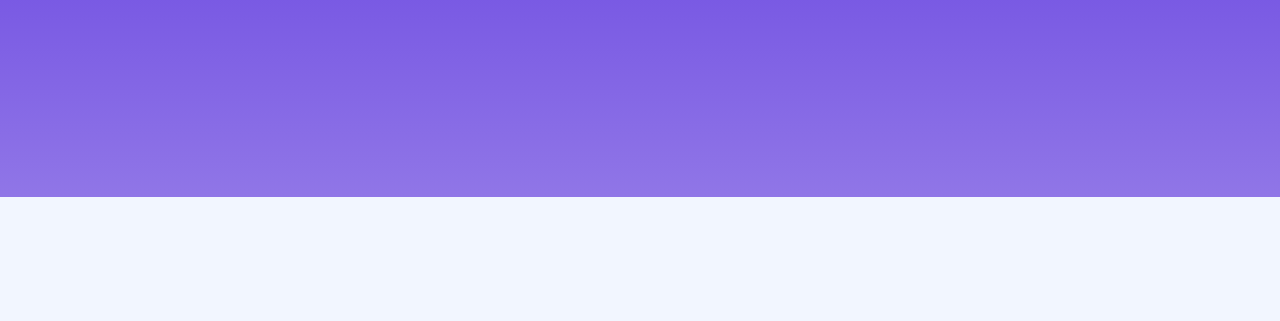
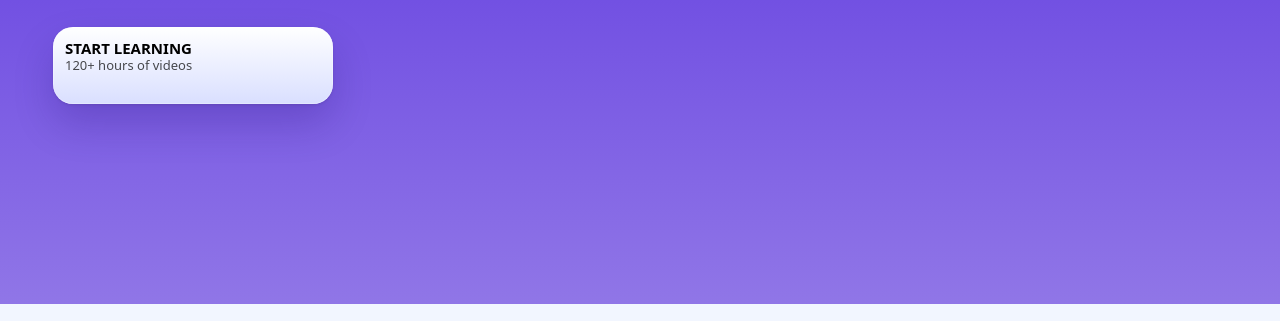
Before and after one commit to Dushani-Ranasinghe/react-hooks-webapp, a Gatsby site: page / in a window 1280 px wide. Shown: the part 479-800 px from the top of the page. Built offline with nearby package versions, Linux system fonts and the light colour scheme; Gatsby itself is replaced by a stand-in of ours.

Commit message:
Created purchase button and styled it

```diff
--- /dev/null
+++ b/src/components/Buttons/PurchaseButton.js
@@ -0,0 +1,36 @@
+import * as React from "react"
+import styled from "styled-components"
+import { Caption2, SmallText } from "../Styles/TextStyles"
+import { Link } from "gatsby"
+
+export default function PurchaseButton(props) {
+  const { title, subtitle } = props
+
+  return (
+    <Link to='/page-2'>
+    <Wrapper>
+      <Title>{title || "Get Pro Access"}</Title>
+      <Subtitle>{subtitle || "$19 per month"}</Subtitle>
+    </Wrapper>
+    </Link>
+  )
+}
+
+const Wrapper = styled.div`
+  max-width: 280px;
+  height: 77px;
+  padding: 12px;
+  background: linear-gradient(180deg, #ffffff 0%, #d9dfff 100%);
+  box-shadow: 0px 1px 3px rgba(0, 0, 0, 0.1),
+    0px 20px 40px rgba(23, 0, 102, 0.2),
+    inset 0px 0px 0px 0.5px rgba(255, 255, 255, 0.5);
+  border-radius: 20px;
+  border: 0px;
+`
+const Title = styled(Caption2)`
+  color: black;
+`
+const Subtitle = styled(SmallText)`
+  color: black;
+  opacity: 0.7;
+`
--- a/src/components/Sections/HeroSection.js
+++ b/src/components/Sections/HeroSection.js
@@ -1,6 +1,7 @@
 import * as React from "react"
 import styled from "styled-components"
-import { H1, MediumText} from "../Styles/TextStyles"
+import PurchaseButton from "../Buttons/PurchaseButton"
+import { H1, MediumText } from "../Styles/TextStyles"
 import { themes } from "./ColorStyles"
 
 // import Logo from "../../images/logos/logo.svg"
@@ -11,11 +12,17 @@ export default function HeroSection() {
       <Wrapper>
         <ContentWrapper>
           <TextWrapper>
-            <Title>Design <br/> and code React apps</Title>
+            <Title>
+              Design <br /> and code React apps
+            </Title>
             <Description>
               Don't skip design. Learn design and code, by building real apps
               with React and Swift. Complete courses about best tools.
             </Description>
+            <PurchaseButton
+              title="Start Learning"
+              subtitle="120+ hours of videos"
+            />
           </TextWrapper>
         </ContentWrapper>
       </Wrapper>
```
